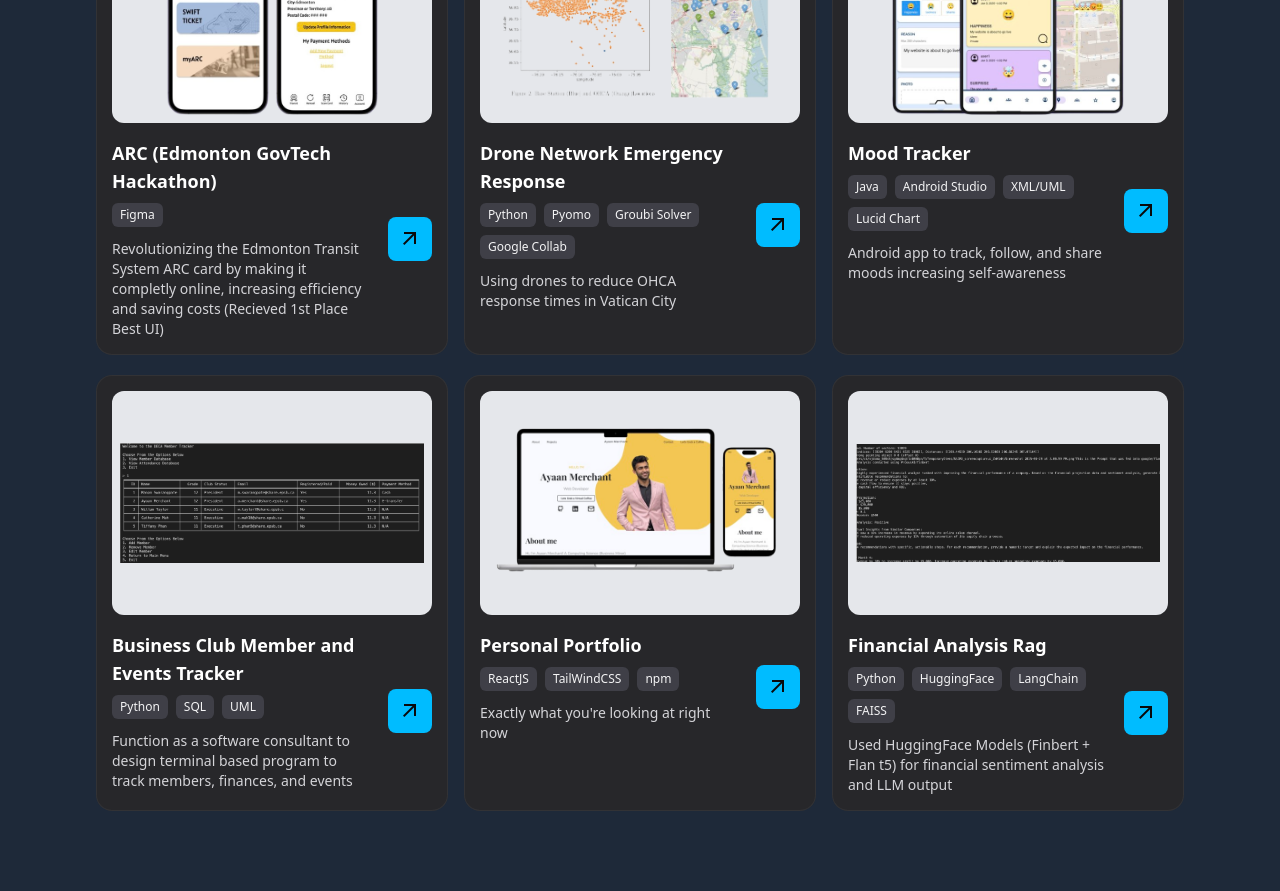
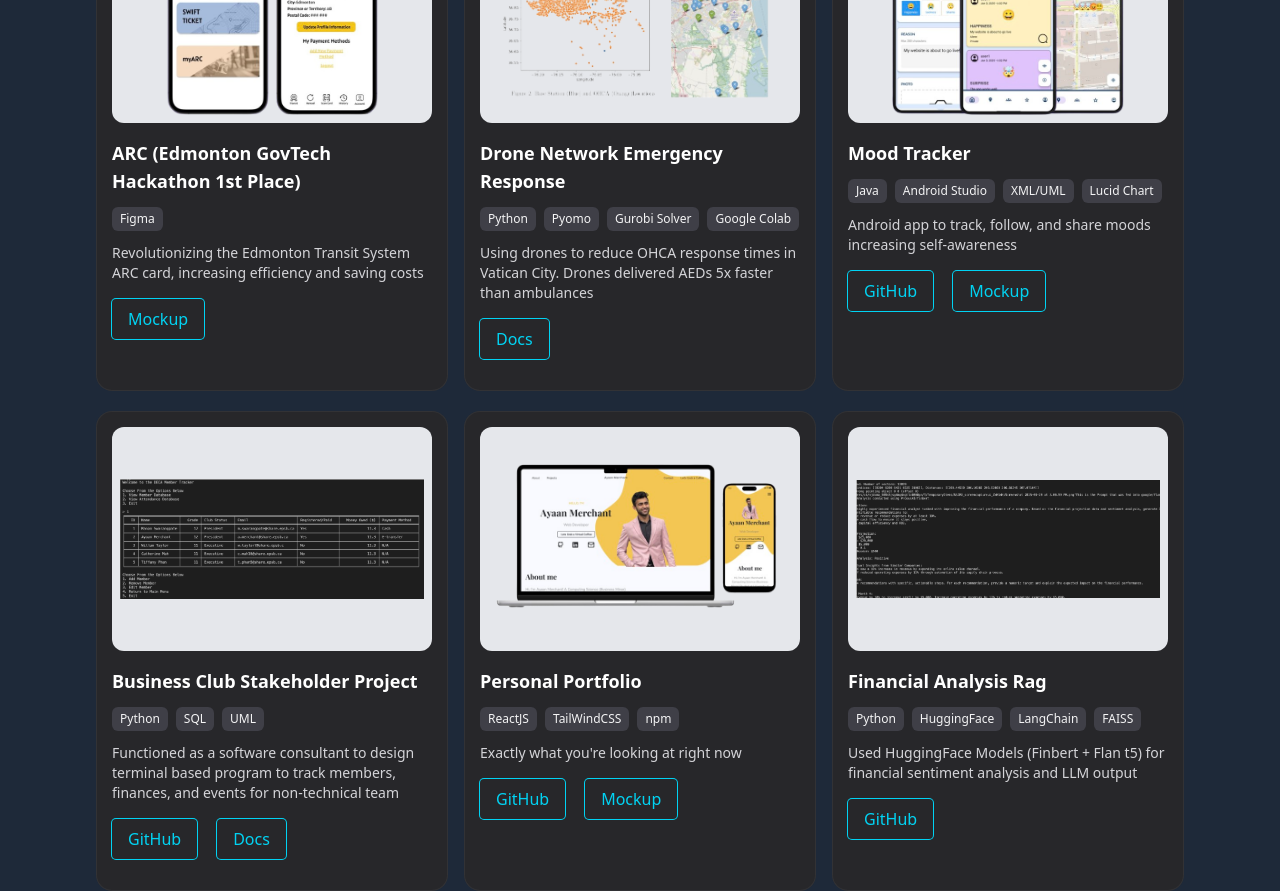
Before and after one commit to AyaanM/Portfolio, a React (Vite) app: page / in a window 1280 px wide. Shown: the part 1620-2511 px from the top of the page. Before the commit the page ends 2431 px from the top, so only its background shows below. Built offline with nearby package versions, Linux system fonts and the light colour scheme.

Commit message:
projects done

```diff
--- a/src/components/ProjectCard.jsx
+++ b/src/components/ProjectCard.jsx
@@ -9,7 +9,7 @@ const ProjectCard = ({
     description,
     github,
     mockup,
-    documentation}) => {
+    docs}) => {
 
   return (
 
@@ -19,28 +19,28 @@ const ProjectCard = ({
             <img src={imgSrc} alt={title} className="p-2 max-w-full max-h-full"/>
         </figure>
 
+        <div className="mb-2 space-y-3">
+            <h3 className="title-1">{title}</h3>
 
-        <div className="flex items-center justify-between gap-4">
-
-            <div>
-                <h3 className="title-1 mb-2">{title}</h3>
-
-                <div className="flex flex-wrap gap-2 mb-3">{techStack.map((label, key) => (
-                    <span key={key} className="bg-zinc-700 text-zinc-100 text-xs px-2 py-1 rounded-md">{label}</span>))}</div>
-                <p className="text-sm text-zinc-300">{description}</p>
+            <div className="flex flex-wrap gap-2">
+                {techStack.map((label, key) => (
+                <span key={key} className="bg-zinc-700 text-zinc-100 text-xs px-2 py-1 rounded-md">{label}</span>
+                ))}
             </div>
 
-            <div className="w-11 h-11 rounded-lg grid place-items-center bg-sky-400 text-zinc-950 shrink-0">
-                <span className="material-symbols-outlined" aria-hidden="true">
-                    arrow_outward
-                </span>
-            </div>
-
+            <p className="text-sm text-zinc-300">{description}</p>
         </div>
 
-        <a href={github} traget="_blank" className="absolute inset-0"></a>
-        <a href={mockup} traget="_blank" className=""></a>
-        <a href={documentation} traget="_blank" className=""></a>
+        <script>
+
+        </script>
+
+        {/* if lefthand side true (&& = AND) then return righthand side */}
+        <div className="flex gap-5 my-4">
+            {github && <a href={github} target="_blank" className="project-btn">GitHub</a>}
+            {mockup && <a href={mockup} target="_blank" className="project-btn">Mockup</a>}
+            {docs && <a href={docs} className="project-btn">Docs</a>}
+        </div>
 
     </div>
   )
@@ -53,7 +53,7 @@ ProjectCard.propTypes = {
     description: PropTypes.string.isRequired,
     github: PropTypes.string,
     mockup: PropTypes.string,
-    documentation: PropTypes.string
+    docs: PropTypes.string
 }
 
 export default ProjectCard
--- a/src/components/Projects.jsx
+++ b/src/components/Projects.jsx
@@ -1,25 +1,27 @@
-/*WHEN GETTING IMAGES MAKE SURE TO CROP THEM TO IMAGE SIZE AND NOT INCLUDE ANY EXTRA PADDDING*/
+/* WHEN GETTING IMAGES MAKE SURE TO CROP THEM TO IMAGE SIZE AND NOT INCLUDE ANY EXTRA PADDDING */
+/* AT MOST 2 LINKS MUST BE PRESENT */
+/* FOR LINKS THAT DON'T EXIST, MAKE SURE THEY'RE NULL */
 
 import ProjectCard from "./ProjectCard"
 
 const project = [
     {
         imgSrc: "/Portfolio/projects/arc.png",
-        title: "ARC (Edmonton GovTech Hackathon)",
+        title: "ARC (Edmonton GovTech Hackathon 1st Place)",
         techStack: ["Figma"],
-        description: "Revolutionizing the Edmonton Transit System ARC card by making it completly online, increasing efficiency and saving costs (Recieved 1st Place Best UI)",
+        description: "Revolutionizing the Edmonton Transit System ARC card, increasing efficiency and saving costs",
         github: null,
         mockup: "https://www.figma.com/design/cJ1mkLXtyTjKXxN0sXTaMN/Arc-Card-2.0?node-id=0-1&t=oyXFzeihngJwiklW-1",
-        documentation: null
+        docs: null
     },
     {
         imgSrc: "/Portfolio/projects/drone_network.png",
         title: "Drone Network Emergency Response",
-        techStack: ["Python", "Pyomo", "Groubi Solver", "Google Collab"],
-        description: "Using drones to reduce OHCA response times in Vatican City",
+        techStack: ["Python", "Pyomo", "Gurobi Solver", "Google Colab"],
+        description: "Using drones to reduce OHCA response times in Vatican City. Drones delivered AEDs 5x faster than ambulances",
         github: null,
         mockup: null,
-        documentation: "https://drive.google.com/file/d/14nvo4eYjnLqkaKw0UYX8oCPMsVjnye7m/view?usp=sharing"
+        docs: "https://drive.google.com/file/d/14nvo4eYjnLqkaKw0UYX8oCPMsVjnye7m/view?usp=sharing"
     },
     {
         imgSrc: "/Portfolio/projects/mood_tracker.png",
@@ -28,16 +30,16 @@ const project = [
         description: "Android app to track, follow, and share moods increasing self-awareness",
         github: "https://github.com/cmput301-w25/project-segfaultsquad",
         mockup: "https://github.com/cmput301-w25/project-segfaultsquad/blob/main/docs/Storyboards/StoryBoard.png",
-        documentation: null
+        docs: null
     },
     {
         imgSrc: "/Portfolio/projects/business_club.png",
-        title: "Business Club Member and Events Tracker",
+        title: "Business Club Stakeholder Project",
         techStack: ["Python", "SQL", "UML"],
-        description: "Function as a software consultant to design terminal based program to track members, finances, and events",
+        description: "Functioned as a software consultant to design terminal based program to track members, finances, and events for non-technical team",
         github: "https://github.com/AyaanM/Business-Club-Stakeholder-Project",
         mockup: null,
-        documentation: "https://github.com/AyaanM/Business-Club-Stakeholder-Project/blob/main/Documentation/Crit_D_Video.mp4"
+        docs: "https://github.com/AyaanM/Business-Club-Stakeholder-Project/blob/main/Documentation/Crit_D_Video.mp4"
     },
     {
         imgSrc: "/Portfolio/projects/portfolio.png",
@@ -46,7 +48,7 @@ const project = [
         description: "Exactly what you're looking at right now",
         github: "https://github.com/AyaanM/Portfolio",
         mockup: "https://www.figma.com/design/G4fqd68LXQRlY2RTk7836w/Personal-Portfolio-Website-Template--Community-?node-id=1-23&t=OdznlZzLMM2dpqjt-1",
-        documentation: null
+        docs: null
     },
     {
         imgSrc: "/Portfolio/projects/rag.png",
@@ -55,7 +57,7 @@ const project = [
         description: "Used HuggingFace Models (Finbert + Flan t5) for financial sentiment analysis and LLM output",
         github: "https://github.com/AyaanM/financial-analysis-rag/tree/main",
         mockup: null,
-        documentation: null
+        docs: null
     },
 ]
 
@@ -64,7 +66,7 @@ const Projects = () => {
     <section id="projects" className="section">
         <div className="container">
             <h2 className="headline-2">My Coolest Projects</h2>
-            <div className = "grid gap-x-4 gap-y-5 grid-cols-[repeat(auto-fill,_minmax(280px,_1fr))]">{project.map(({imgSrc, title, techStack, description, github, mockup, documentation}, key) => (
+            <div className = "grid gap-x-4 gap-y-5 grid-cols-[repeat(auto-fill,_minmax(280px,_1fr))]">{project.map(({imgSrc, title, techStack, description, github, mockup, docs}, key) => (
 
                 <ProjectCard
                     key={key}
@@ -74,7 +76,7 @@ const Projects = () => {
                     description={description}
                     github={github}
                     mockup={mockup}
-                    documentation={documentation}
+                    docs={docs}
                 />
 
             ))}</div>
--- a/src/index.css
+++ b/src/index.css
@@ -95,3 +95,12 @@ body {
 .about-pics img:hover {
   @apply scale-130 z-10
 }
+
+/* PROJECTS */
+.project-btn {
+  @apply px-4 py-2 ring-1 ring-cyan-400 text-cyan-400 rounded
+}
+
+.project-btn:hover {
+  @apply bg-cyan-400 text-white
+}
```
